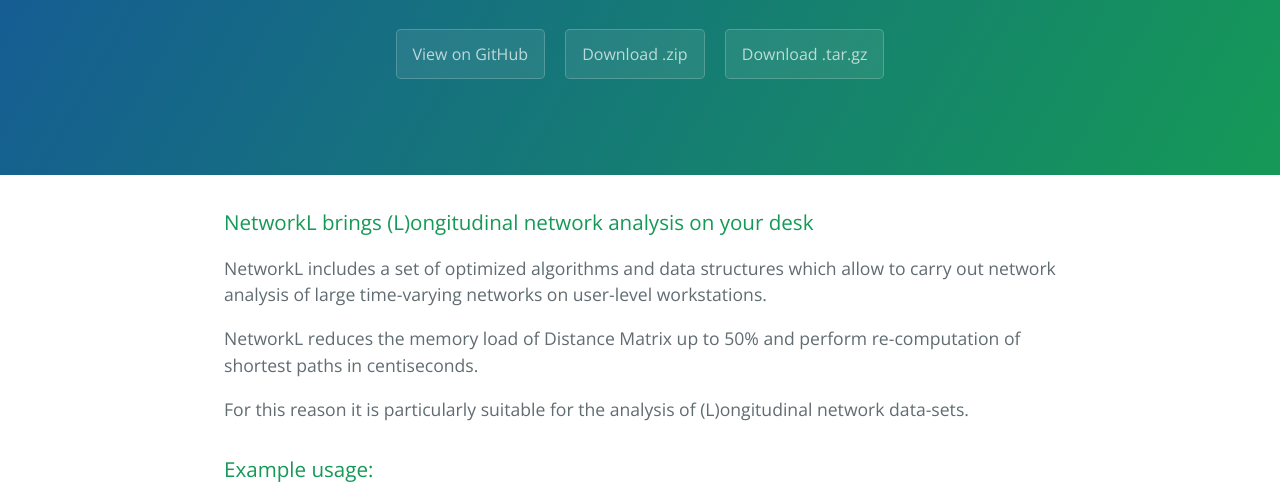
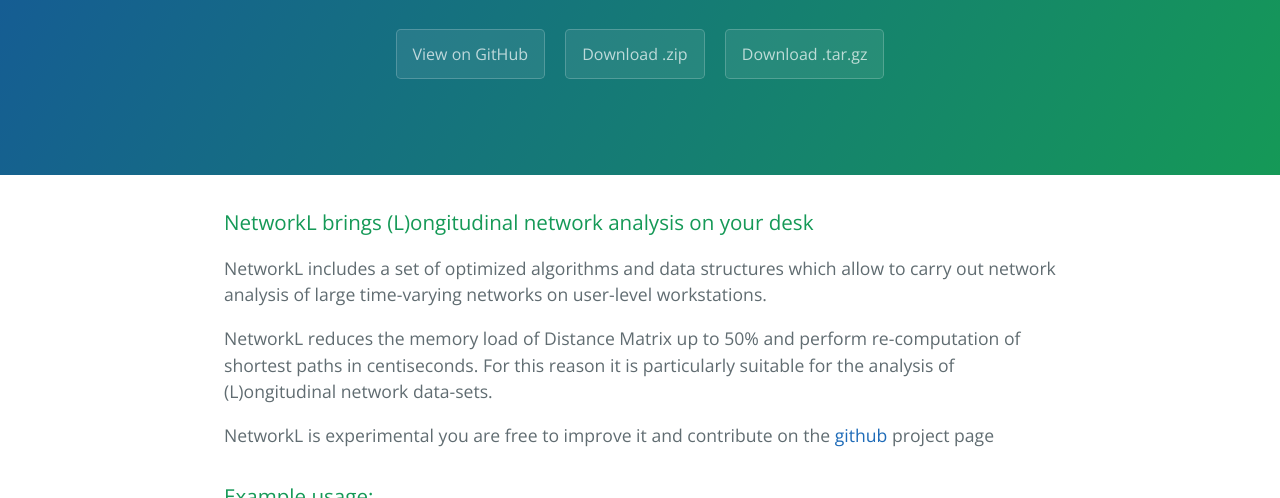
Before and after one commit to networkl/networkl.github.io, a plain HTML site: page index.html in a window 1280 px wide. Shown: the part 238-736 px from the top of the page. Drawn offline with nearby package versions, Linux system fonts and the light colour scheme.

Commit message:
update all

```diff
--- a/index.html
+++ b/index.html
@@ -25,9 +25,9 @@
 <p>NetworkL includes a set of optimized algorithms and data structures which allow to
 carry out network analysis of large time-varying networks on user-level workstations.</p>
 
-<p>NetworkL reduces the memory load of Distance Matrix up to 50% and perform re-computation of shortest paths in centiseconds.</p>
+<p>NetworkL reduces the memory load of Distance Matrix up to 50% and perform re-computation of shortest paths in centiseconds. For this reason it is particularly suitable for the analysis of (L)ongitudinal network data-sets.</p>
 
-<p>For this reason it is particularly suitable for the analysis of (L)ongitudinal network data-sets.</p>
+<p>NetworkL is experimental you are free to improve it and contribute on the <a href="https://github.com/networkl/networkl">github</a> project page</p>
 
 <h3>Example usage:</h3>
 <div class="highlight highlight-python"><pre>
```
